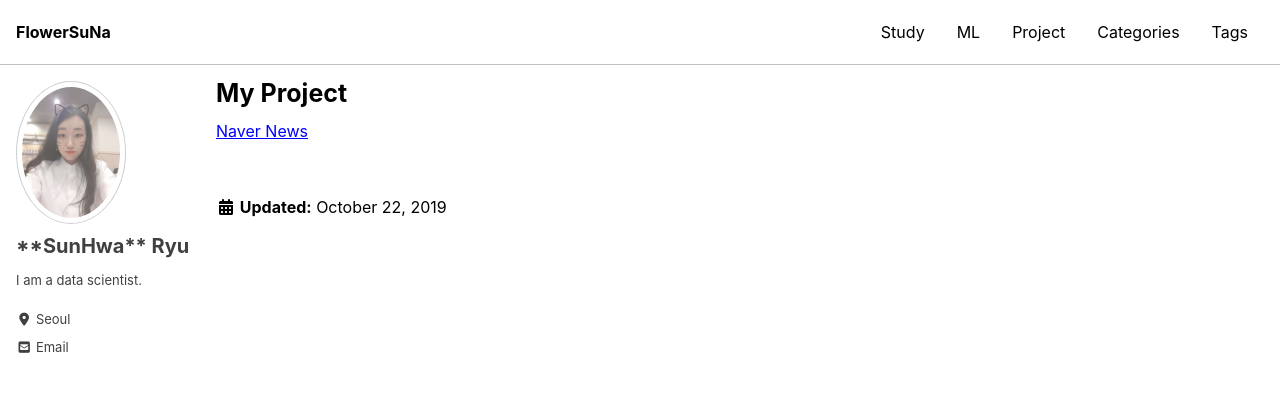
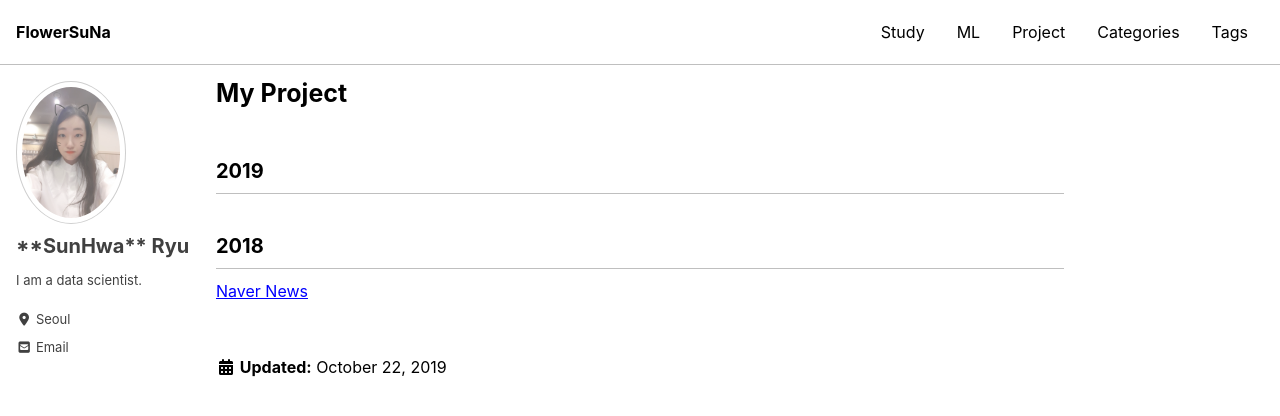
Before and after one commit to MinPinSunHwa/suna.github.io, a Jekyll site: the page built from _project/project.md, in a window 1280 px wide and 900 px high. Shown: the top 416 px of the window. Built offline with Jekyll 4.4.1, drawn with Linux system fonts in a browser that asks for light colours; cached includes are drawn as plain includes; nearby versions of some CDN libraries.

Commit message:
Update project.md

```diff
--- a/_project/project.md
+++ b/_project/project.md
@@ -3,4 +3,9 @@ title: "My Project"
 permalink: /project/
 ---
 
+
+## 2019
+
+## 2018
+
 [Naver News](naver_news/naver_news.html)
```
